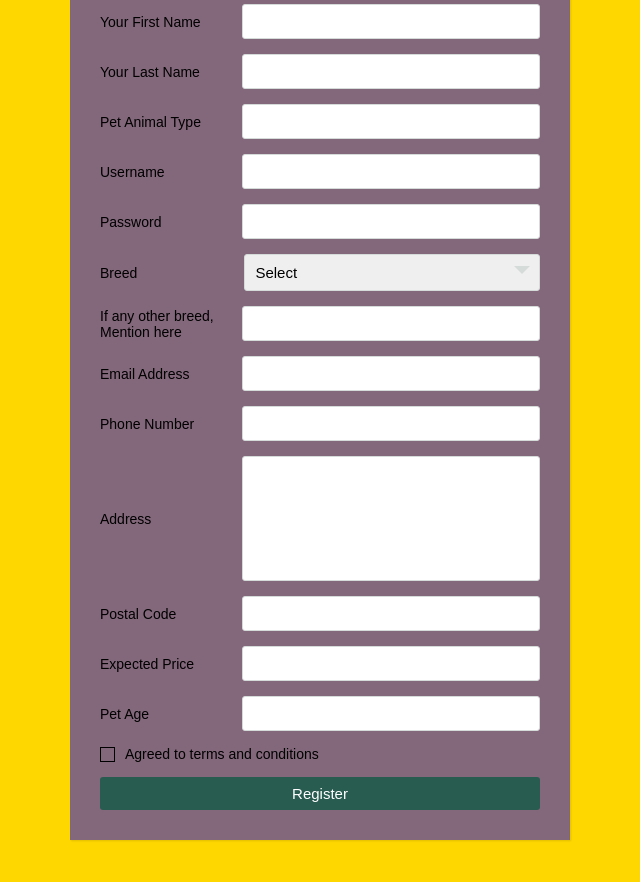
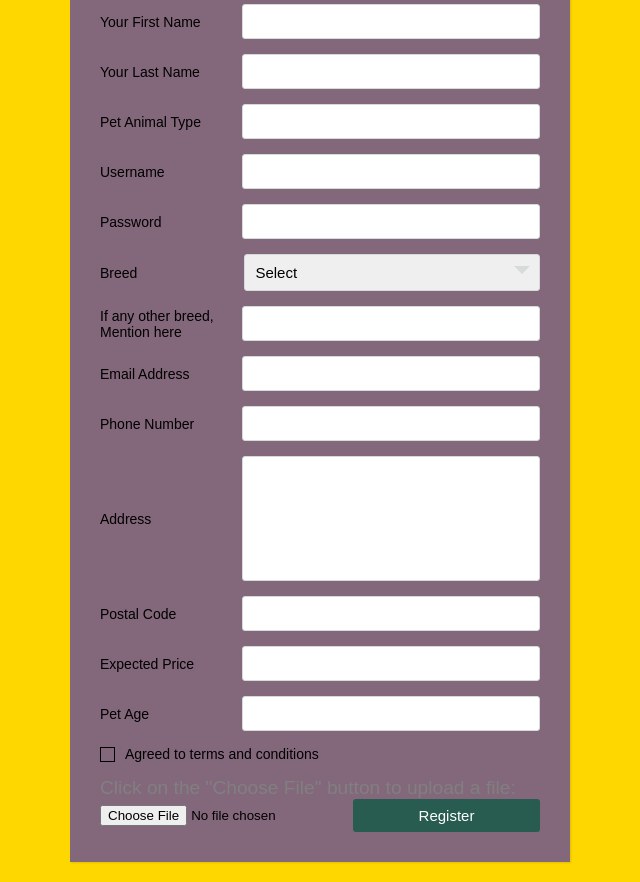
Before and after one commit to nitr-hustle/black-cat, a website: page sell.html in a window 1280 px wide. Shown: the part 166-1048 px from the top of the page, without its empty margins (320-960 px from the left). Before the commit the page ends 1026 px from the top, so only its background shows below. Drawn offline with Linux system fonts and the light colour scheme; files that its build step writes are made by us from their sources.

Commit message:
Update sell.html

```diff
--- a/sell.html
+++ b/sell.html
@@ -466,8 +466,13 @@ body{
         </label>
         <p>Agreed to terms and conditions</p>
       </div>
+      <p>Click on the "Choose File" button to upload a file:</p>
       <div class="inputfield">
+        <form action="/action_page.php">
+          <input type="file" id="myFile" name="filename">
+        </form>
         <input type="submit" value="Register" class="btn">
+
       </div>
     </div>
   </div>
```
